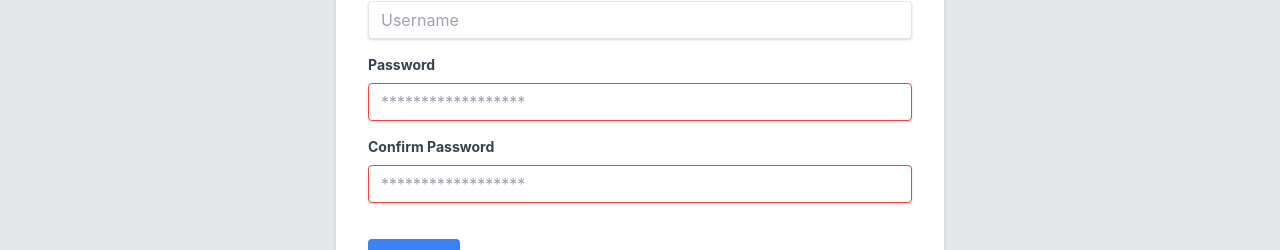
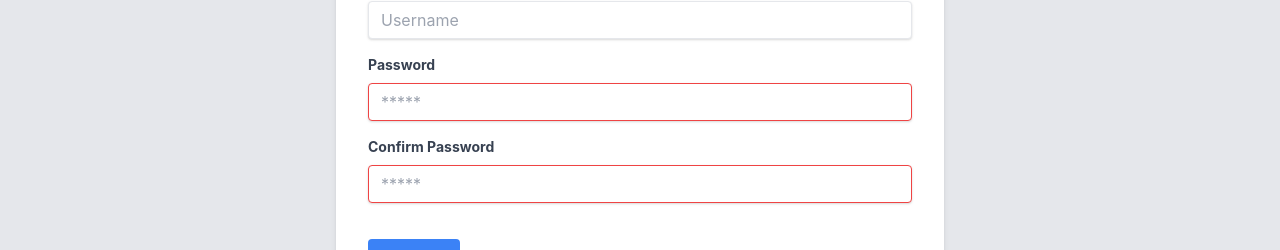
Before and after one commit to Brian-Fairbanks/combat, a React (Create React App) app in the folder client/public/: page /signup in a window 1280 px wide. Shown: the part 243-493 px from the top of the page. Built offline with nearby package versions, Linux system fonts and the light colour scheme.

Commit message:
Redirected from /game to / dropped a few * in password placeholder

```diff
--- a/client/public/src/components/LoginForm/index.js
+++ b/client/public/src/components/LoginForm/index.js
@@ -25,7 +25,7 @@ function LoginForm() {
                 password: password
             }).then(() => {
                 console.log("User is logged in...");
-                window.location.replace("/game");
+                window.location.replace("/");
             }).catch(err => {
                 console.log("Something went wrong while logging in...", err);
                 // Else, set wrongCredentials to true
@@ -63,7 +63,7 @@ function LoginForm() {
                     className="shadow appearance-none border border-red-500 rounded w-full py-2 px-3 text-gray-700 mb-3 leading-tight focus:outline-none focus:shadow-outline"
                     id="password"
                     type="password"
-                    placeholder="******************"
+                    placeholder="******"
                     ref={passwordRef}
                 />
                 {
--- a/client/public/src/components/SignupForm/index.js
+++ b/client/public/src/components/SignupForm/index.js
@@ -28,7 +28,7 @@ function SignupForm() {
                     password: password
                 }).then(() => {
                     console.log("User is signed up and logged in...");
-                    window.location.replace("/game");
+                    window.location.replace("/");
                 }).catch(err => {
                     console.log("Something went wrong while signing up...", err);
                 })
@@ -70,7 +70,7 @@ function SignupForm() {
                     className="shadow appearance-none border border-red-500 rounded w-full py-2 px-3 text-gray-700 leading-tight focus:outline-none focus:shadow-outline"
                     id="password"
                     type="password"
-                    placeholder="******************"
+                    placeholder="*****"
                     ref={passwordRef}
                 />
             </div>
@@ -82,7 +82,7 @@ function SignupForm() {
                     className="shadow appearance-none border border-red-500 rounded w-full py-2 px-3 text-gray-700 mb-3 leading-tight focus:outline-none focus:shadow-outline"
                     id="confirmPassword"
                     type="password"
-                    placeholder="******************"
+                    placeholder="*****"
                     ref={confirmPasswordRef}
                 />
                 {
```
